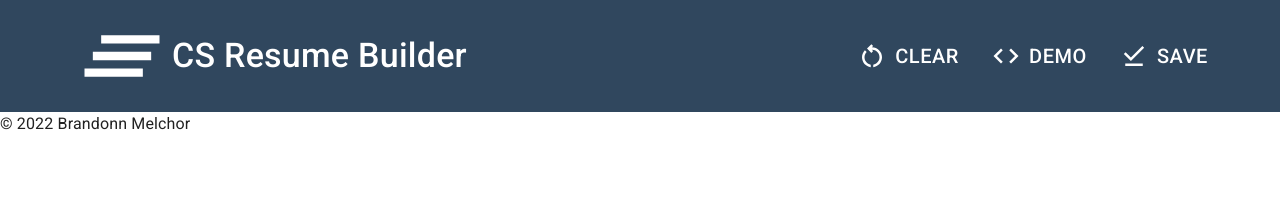
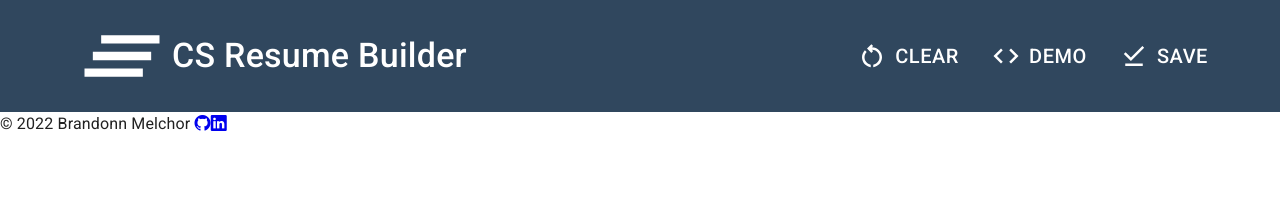
Before and after one commit to brandonnmelchor/resume-builder, a React (Create React App) app: page / in a window 1280 px wide. Shown: the top 204 px of the page. Built offline with nearby package versions, Linux system fonts and the light colour scheme.

Commit message:
import bootstrap icons

```diff
--- a/src/index.css
+++ b/src/index.css
@@ -1,2 +1,3 @@
+@import "~bootstrap-icons/font/bootstrap-icons.css";
 @import url("./styles/styles.css");
 /* @import url("./styles/old.css"); */
```
